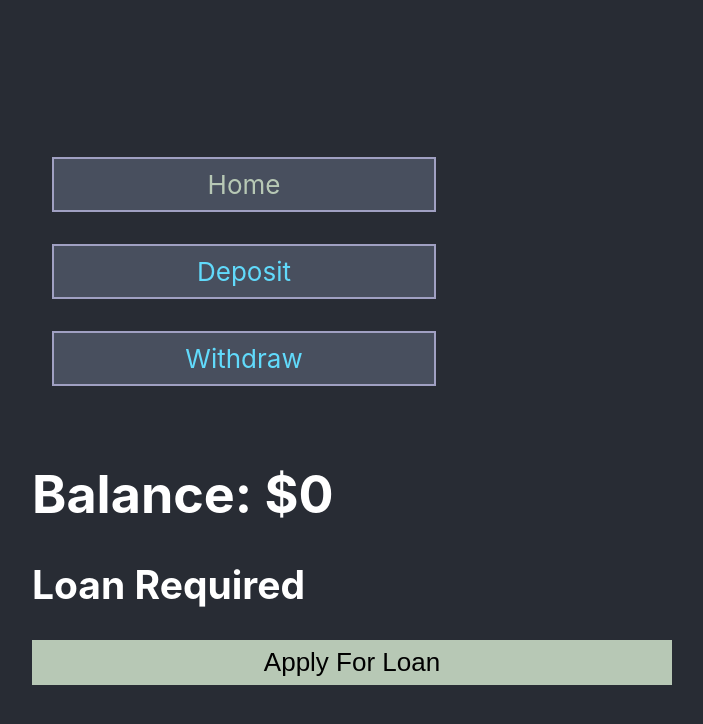
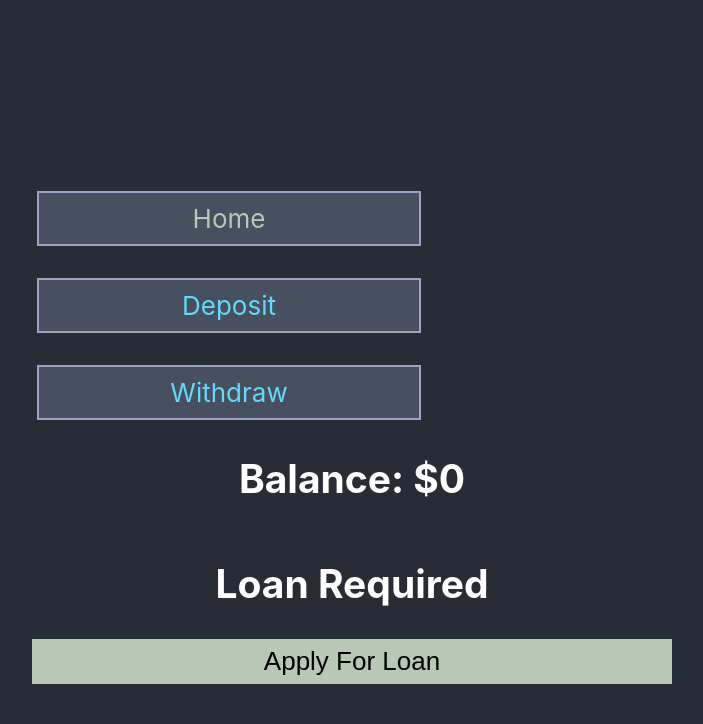
Before and after one commit to TylerEikenberg/React-Redux-Banking-App_two, a React (Create React App) app: page / in a window 1280 px wide. Shown: the top 724 px of the page, without its empty margins (288-991 px from the left). Built offline with nearby package versions, Linux system fonts and the light colour scheme.

Commit message:
added styling to homepage contents

```diff
--- a/src/App.css
+++ b/src/App.css
@@ -61,7 +61,14 @@
 .button-style:disabled {
   background-color: #14161a;
 }
-
+.homepage-contents-container {
+  display: flex;
+  flex-direction: column;
+  justify-content: center;
+  align-items: center;
+  padding: 15px;
+  max-height: 20vh;
+}
 .deposit-contents-container {
   display: flex;
   flex-direction: column;
--- a/src/pages/HomePage.js
+++ b/src/pages/HomePage.js
@@ -10,8 +10,8 @@ function HomePage() {
     dispatch({ type: "APPLY" });
   }
   return (
-    <div>
-      <h1>Balance: ${balance}</h1>
+    <div className="homepage-contents-container">
+      <h1 className="balance-h1">Balance: ${balance}</h1>
       <h2>{loan ? "Loan Approved" : "Loan Required"}</h2>
       <button
         className="button-style"
```
